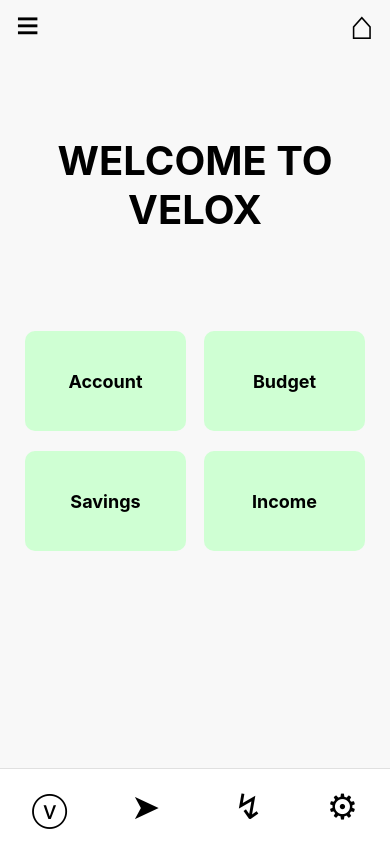
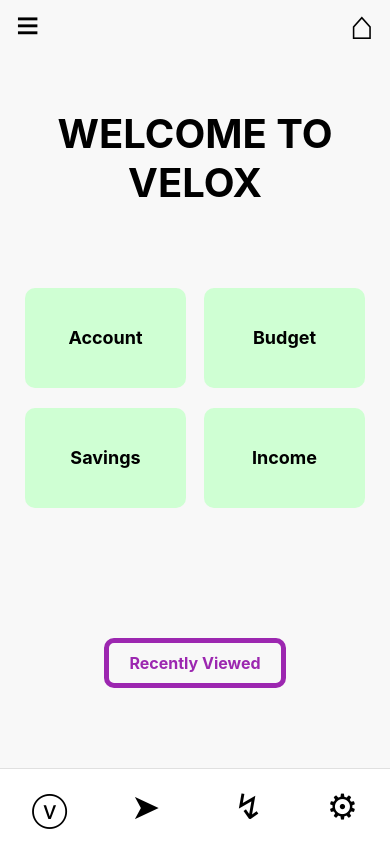
Before and after one commit to gpontas/velox, a React Native app: screen /MainMenu in a window 390 px wide. Built offline with nearby package versions, Linux system fonts and the light colour scheme.

Commit message:
added recently viewed button and put navigation to income page

```diff
--- a/screens/MainMenu.js
+++ b/screens/MainMenu.js
@@ -40,6 +40,10 @@ function MainMenu({ navigation }) {
             <Text style={styles.boxText} onPress={() => navigation.navigate('IncomeFixed')}>Income</Text>
           </TouchableOpacity>
         </Pressable>
+
+        <TouchableOpacity onPress={() => navigation.navigate('IncomeFixed')} style={styles.recentlyViewedContainer}>
+  <Text style={styles.recentlyViewedText}>Recently Viewed</Text>
+</TouchableOpacity>
 
       </View>
       <View style={styles.footer}>
@@ -91,14 +95,14 @@ const styles = StyleSheet.create({
     fontWeight: 'bold',
     textAlign: 'center',
     marginVertical: -40,
-    marginTop: -120
+    marginTop: 0,
   },
   gridContainer: {
     flexDirection: 'row',
     flexWrap: 'wrap',
     justifyContent: 'space-around',
     paddingHorizontal: 16,
-    marginTop: -80
+    marginTop: 50,
   },
   box: {
     width: '45%',
@@ -108,6 +112,7 @@ const styles = StyleSheet.create({
     alignItems: 'center',
     marginVertical: 10,
     borderRadius: 10,
+
   },
   boxText: {
     fontSize: 18,
@@ -124,4 +129,23 @@ const styles = StyleSheet.create({
   footerIcon: {
     fontSize: 35,
   },
+  recentlyViewedContainer: {
+    justifyContent: 'center',
+    alignItems: 'center',
+
+    marginTop: 120,
+    borderWidth: 5, // Border to match the design
+    borderColor: '#9C27B0', // Light purple color
+    borderRadius: 10, // Rounded corners
+    paddingVertical: 10, // Vertical padding for touchable area
+    paddingHorizontal: 20, // Horizontal padding for touchable area
+    marginVertical: 20, // Adds some space between this and other elements
+    alignSelf: 'center', // Align center in parent container
+  },
+  recentlyViewedText: {
+    color: '#9C27B0', // Purple text color
+    fontSize: 16,
+    fontWeight: 'bold',
+  }
+
 });
```
